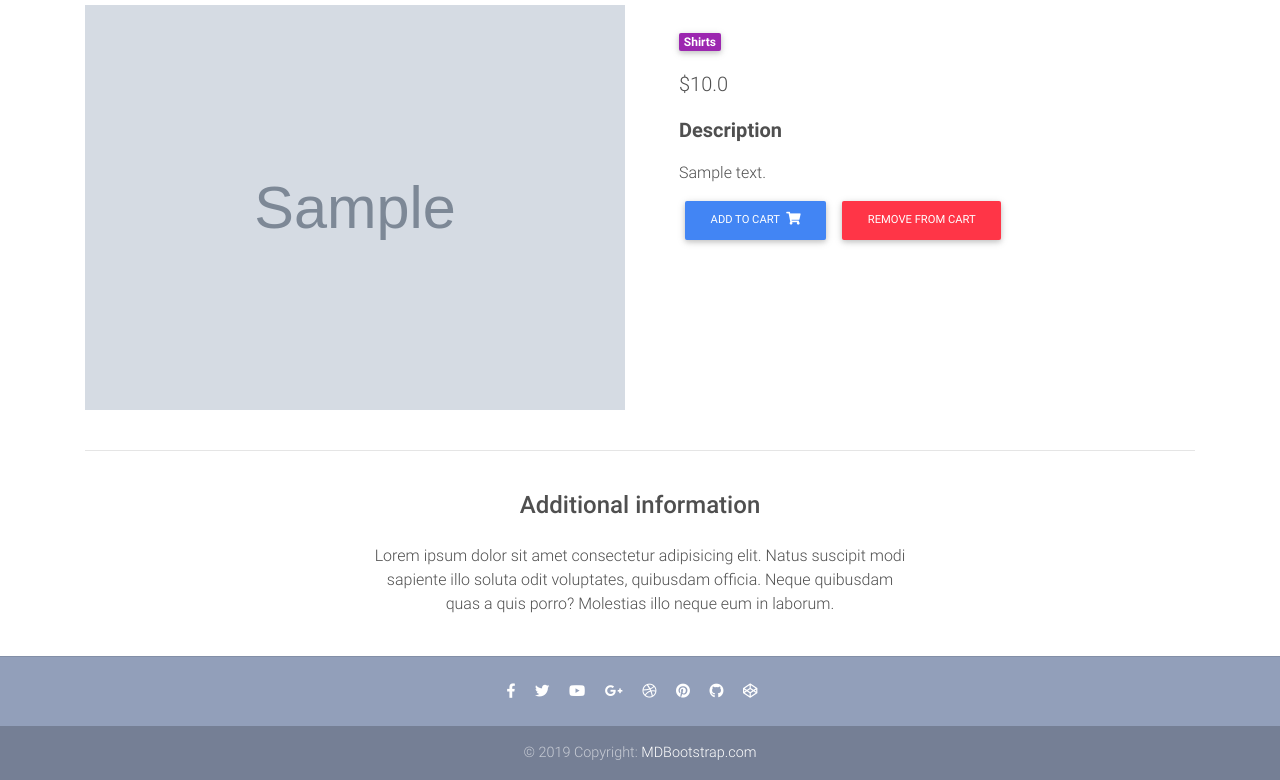
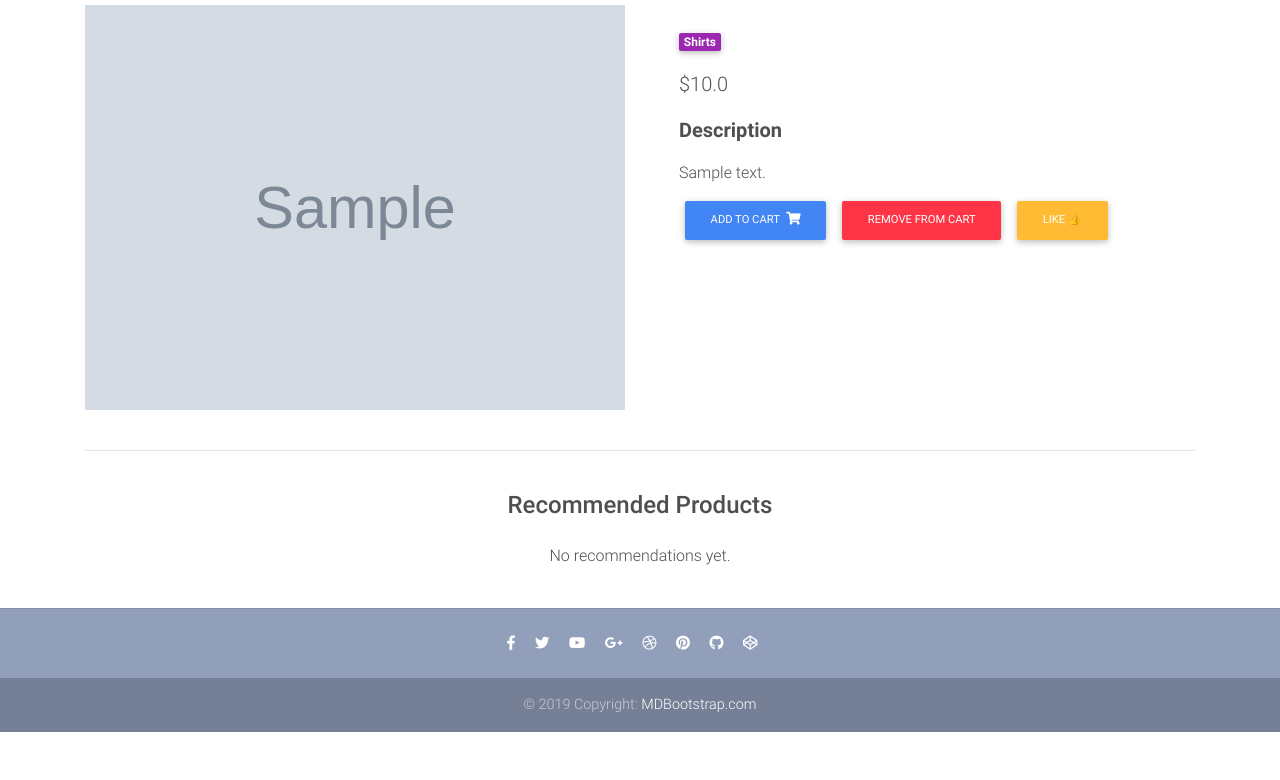
Before and after one commit to Parth1304/ecommerce-website, a Django app: page /product/sample/ in a window 1280 px wide. Shown: the part 187-967 px from the top of the page. After the commit the page ends 919 px from the top, so only its background shows below. Run offline with Django 4.2, Linux system fonts and the light colour scheme; tables that the repository leaves empty hold one stand-in row (values such as "Sample post"); grey boxes marked "Sample" are stand-in pictures; some libraries are stand-ins or nearby versions.

Commit message:
added a recommendation sytem

```diff
--- a/core/models.py
+++ b/core/models.py
@@ -4,6 +4,9 @@
 from django.db.models import Sum
 from django.shortcuts import reverse
 from django_countries.fields import CountryField
+import numpy as np
+import pickle
+from django.contrib.auth.models import User
 
 
 CATEGORY_CHOICES = (
@@ -45,23 +48,37 @@
     description = models.TextField()
     image = models.ImageField()
 
+    # New field to store precomputed image embedding
+    embedding = models.BinaryField(blank=True, null=True)
+
     def __str__(self):
         return self.title
 
     def get_absolute_url(self):
-        return reverse("core:product", kwargs={
-            'slug': self.slug
-        })
+        return reverse("core:product", kwargs={'slug': self.slug})
 
     def get_add_to_cart_url(self):
-        return reverse("core:add-to-cart", kwargs={
-            'slug': self.slug
-        })
+        return reverse("core:add-to-cart", kwargs={'slug': self.slug})
 
     def get_remove_from_cart_url(self):
-        return reverse("core:remove-from-cart", kwargs={
-            'slug': self.slug
-        })
+        return reverse("core:remove-from-cart", kwargs={'slug': self.slug})
+
+    # Methods to set/get the embedding
+    def set_embedding(self, vector):
+        self.embedding = pickle.dumps(vector)
+
+    def get_embedding(self):
+        return pickle.loads(self.embedding) if self.embedding else None
+
+
+# New model to store user likes
+class UserLike(models.Model):
+    user = models.ForeignKey(User, on_delete=models.CASCADE)
+    item = models.ForeignKey(Item, on_delete=models.CASCADE)
+    timestamp = models.DateTimeField(auto_now_add=True)
+
+    def __str__(self):
+        return f"{self.user.username} liked {self.item.title}"
 
 
 class OrderItem(models.Model):
--- a/core/urls.py
+++ b/core/urls.py
@@ -1,4 +1,5 @@
 from django.urls import path
+from . import views
 from .views import (
     ItemDetailView,
     CheckoutView,
@@ -25,5 +26,8 @@
     path('payment/<payment_option>/', PaymentView.as_view(), name='payment'),
     path('request-refund/', RequestRefundView.as_view(), name='request-refund'),
     path('category/<str:category>/', CategoryView.as_view(), name='category'),
+    path('item/<slug:slug>/', views.item_detail, name='item_detail'),
+    # Add new AJAX like endpoint
+    path('like-item-ajax/<slug:slug>/', views.like_item_ajax, name='like_item_ajax'),
 
 ]
--- a/core/views.py
+++ b/core/views.py
@@ -17,13 +17,63 @@
 from django.views import View
 from django.shortcuts import render
 from .models import Item, CATEGORY_CHOICES
-
+from django.shortcuts import render, get_object_or_404, redirect
+from .models import Item, UserLike
+from .recommend import get_recommendations
+from django.http import JsonResponse
+from django.template.loader import render_to_string
 
 stripe.api_key = settings.STRIPE_SECRET_KEY
 
+# Update your existing ItemDetailView to include recommendations
+class ItemDetailView(DetailView):
+    model = Item
+    template_name = "products.html"
+
+    def get_context_data(self, **kwargs):
+        context = super().get_context_data(**kwargs)
+        context['recommendations'] = get_recommendations(self.object)
+        return context
+
+# AJAX view for liking items
+def like_item_ajax(request, slug):
+    if request.method == 'POST':
+        item = get_object_or_404(Item, slug=slug)
+        UserLike.objects.get_or_create(user=request.user, item=item)
+
+        # Get updated recommendations
+        recommendations = get_recommendations(item)
+
+        # Render recommendations HTML
+        recommendations_html = render_to_string('recommendations_partial.html', {
+            'recommendations': recommendations
+        })
+
+        return JsonResponse({
+            'success': True,
+            'recommendations_html': recommendations_html
+        })
+
+    return JsonResponse({'success': False})
+
+
+def item_detail(request, slug):
+    item = get_object_or_404(Item, slug=slug)
+    recommendations = get_recommendations(item)
+    return render(request, "product.html", {  # change template name here
+        "item": item,
+        "recommendations": recommendations
+    })
+
+# Like a product
+def like_item(request, slug):
+    item = get_object_or_404(Item, slug=slug)
+    UserLike.objects.get_or_create(user=request.user, item=item)
+    return redirect("core:item_detail", slug=slug)
 
 def create_ref_code():
     return ''.join(random.choices(string.ascii_lowercase + string.digits, k=20))
+
 
 
 def products(request):
--- a/templates/product.html
+++ b/templates/product.html
@@ -10,9 +10,7 @@
 
       <!--Grid column-->
       <div class="col-md-6 mb-4">
-
         <img src="{{ object.image.url }}" class="img-fluid" alt="{{ object.title }}">
-
       </div>
       <!--Grid column-->
 
@@ -40,18 +38,9 @@
           </p>
 
           <p class="lead font-weight-bold">Description</p>
-
           <p>{{ object.description }}</p>
 
-            {% comment %} <form class="d-flex justify-content-left">
-              <!-- Default input -->
-              <input type="number" value="1" aria-label="Search" class="form-control" style="width: 100px">
-              <button class="btn btn-primary btn-md my-0 p" type="submit">
-                Add to cart
-                <i class="fas fa-shopping-cart ml-1"></i>
-              </button>
-
-            </form> {% endcomment %}
+          <!-- Add/Remove/Like buttons -->
           <a href="{{ object.get_add_to_cart_url }}" class="btn btn-primary btn-md my-0 p">
             Add to cart
             <i class="fas fa-shopping-cart ml-1"></i>
@@ -59,6 +48,10 @@
           <a href="{{ object.get_remove_from_cart_url }}" class="btn btn-danger btn-md my-0 p">
             Remove from cart
           </a>
+          <!-- Updated like button with AJAX -->
+          <button id="like-btn" data-slug="{{ object.slug }}" class="btn btn-warning btn-md my-0 p">
+              Like 👍
+          </button>
 
         </div>
         <!--Content-->
@@ -71,28 +64,60 @@
 
     <hr>
 
-      <!--Grid row-->
+    <!-- Recommended products -->
     <div class="row d-flex justify-content-center wow fadeIn">
-
-        <!--Grid column-->
-        <div class="col-md-6 text-center">
-
-
-
-          <h4 class="my-4 h4">Additional information</h4>
-
-          <p>Lorem ipsum dolor sit amet consectetur adipisicing elit. Natus suscipit modi sapiente illo soluta odit
-            voluptates,
-            quibusdam officia. Neque quibusdam quas a quis porro? Molestias illo neque eum in laborum.</p>
-
+      <div class="col-md-12 text-center">
+        <h4 class="my-4 h4">Recommended Products</h4>
+        <div id="recommendations-container">
+          <div class="d-flex flex-wrap justify-content-center">
+            {% for rec in recommendations %}
+              <div style="margin:10px; text-align:center;">
+                <a href="{% url 'core:item_detail' rec.slug %}">
+                  <img src="{{ rec.image.url }}" width="150">
+                  <p>{{ rec.title }}</p>
+                </a>
               </div>
-        <!--Grid column-->
-
+            {% empty %}
+              <p>No recommendations yet.</p>
+            {% endfor %}
           </div>
-      <!--Grid row-->
-
+        </div>
+      </div>
+    </div>
 
   </div>
 </main>
 
+<script src="https://code.jquery.com/jquery-3.6.0.min.js"></script>
+<script>
+$(document).ready(function() {
+    $('#like-btn').click(function() {
+        var slug = $(this).data('slug');
+
+        $.ajaxSetup({
+            beforeSend: function(xhr, settings) {
+                xhr.setRequestHeader("X-CSRFToken", $('[name=csrfmiddlewaretoken]').val());
+            }
+        });
+
+        $.post('/like-item-ajax/' + slug + '/', {
+            csrfmiddlewaretoken: $('[name=csrfmiddlewaretoken]').val()
+        })
+        .done(function(data) {
+            if (data.success) {
+                $('#recommendations-container').html(data.recommendations_html);
+                // Optional: Change button text to show it was liked
+                $('#like-btn').text('Liked! 👍').addClass('btn-success').removeClass('btn-warning');
+            }
+        })
+        .fail(function() {
+            alert('Error occurred while liking the item.');
+        });
+    });
+});
+</script>
+
+<!-- Add CSRF token for AJAX -->
+{% csrf_token %}
+
 {% endblock content %}
```
Also changed, not shown: core/recommend.py (added, +20 -0 lines), generate_embeddings.py (added, +42 -0 lines), templates/recommendations_partial.html (added, +12 -0 lines), core/migrations/0004_item_embedding_userlike.py (added). Lines whose indentation alone changed are shown as unchanged.
